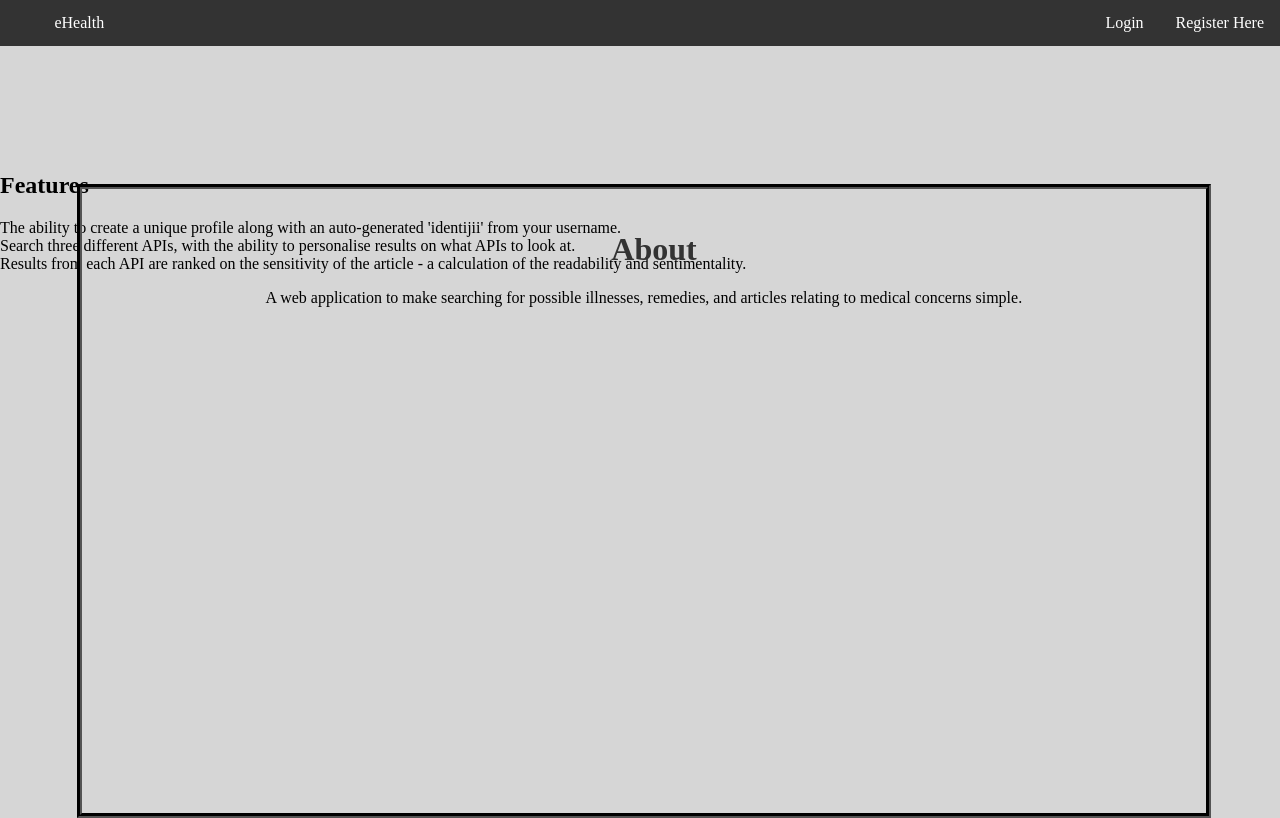
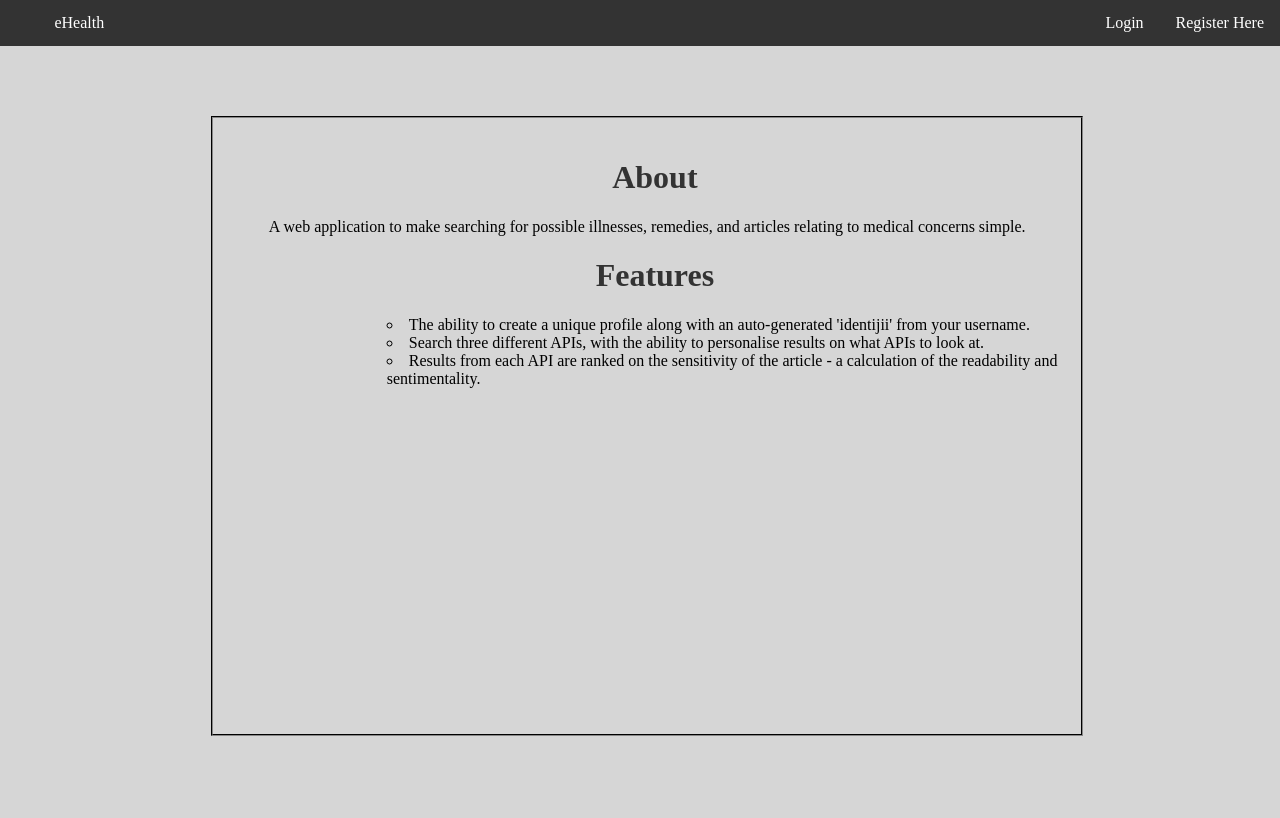
Before and after one commit to 2138422c/ehealth, a Django app: page /fhsa/about/ in a window 1280 px wide. After the commit the page ends 736 px from the top, so only its background shows below. Run offline with Django 3.2, Linux system fonts and the light colour scheme.

Commit message:
updated about html and css

```diff
--- a/fhsastatic/stylesheets/index.css
+++ b/fhsastatic/stylesheets/index.css
@@ -242,12 +242,12 @@ form {
 
 #about-div {
 	position:absolute;
-	height:90%;
-	width:80%;
-	left:6%;
+	height:80%;
+	width:60%;
+	left:16.5%;
 	top:5%;
 	padding: 20px 50px 20px 50px;
-	border: 5px groove black;
+	border: 2px groove #333;
 }
 
 #login-div {
@@ -429,3 +429,9 @@ form {
 .folder-title:hover {
 	text-decoration: underline;
 }
+
+#features-list {
+	position:absolute;
+	left:20%;
+	list-style: circle inside;
+}
--- a/templates/fhsa/about.html
+++ b/templates/fhsa/about.html
@@ -5,17 +5,15 @@
 {% block title %}About{% endblock %}
 
 {% block body %}
-	<div class="container">
-		<div id="about-div">
-			<h1 class="page-title">About</h1>
-			<p id="about-text">
+	<div id="about-div">
+		<h1 class="page-title">About</h1>
+		<p id="about-text">
 			A web application to make searching for possible illnesses, remedies, and articles relating to
 			medical concerns simple.
-			</p>
-		</div>
-		<div id="features-div">
-			<h2>Features</h2>
-			<ul>
+		</p>
+		<div>
+			<h1 class="page-title">Features</h2>
+			<ul id="features-list">
 				<li>
 					The ability to create a unique profile along with an auto-generated 'identijii' from your username.
 				</li>
```
Also changed, not shown: 10 other files.
